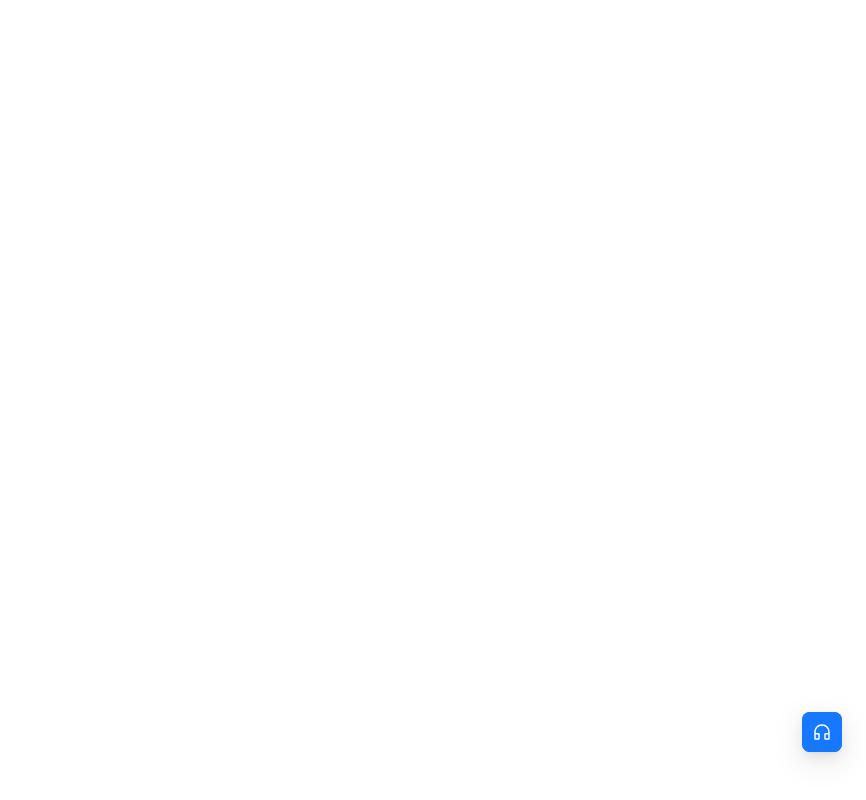
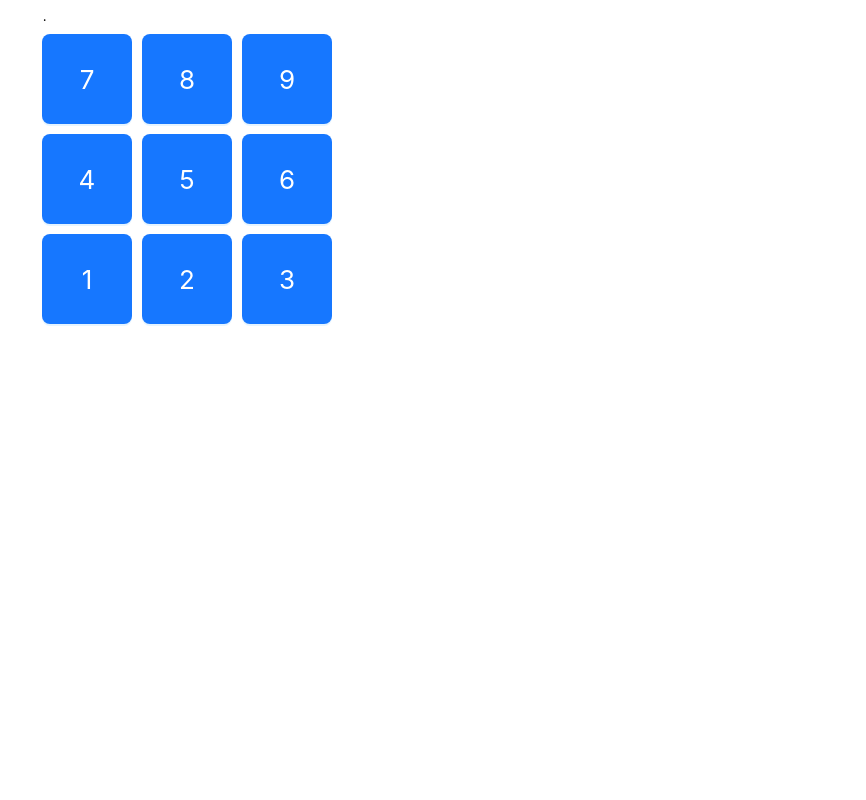
Before and after one commit to nenahui/Calculator, a React (Vite) app: page / in a window 1280 px wide. Shown: the whole page, without its empty margins (414-1280 px from the left). Built offline with nearby package versions, Linux system fonts and the light colour scheme.

Commit message:
Prepared buttons for the calculator

```diff
--- a/src/App.tsx
+++ b/src/App.tsx
@@ -1,15 +1,16 @@
-import { FloatButton } from 'antd';
-import { CustomerServiceOutlined } from '@ant-design/icons';
+import { ButtonItem } from './components/ButtonItem/ButtonItem';
+import { Flex } from 'antd';
+import { NUMBERS } from './constants';
 
 export const App = () => {
   return (
-    <>
-      <FloatButton
-        shape='square'
-        type='primary'
-        style={{ right: 24 }}
-        icon={<CustomerServiceOutlined />}
-      />
-    </>
+    <div className={'container'}>
+      ˙
+      <Flex wrap={'wrap-reverse'} gap={10}>
+        {NUMBERS.map((num) => (
+          <ButtonItem>{num}</ButtonItem>
+        ))}
+      </Flex>
+    </div>
   );
 };
--- /dev/null
+++ b/src/components/ButtonItem/ButtonItem.tsx
@@ -0,0 +1,14 @@
+import React from 'react';
+import { Button } from 'antd';
+
+export const ButtonItem: React.FC<React.PropsWithChildren> = ({ children }) => {
+  return (
+    <Button
+      size={'large'}
+      style={{ width: 90, height: 90, fontSize: 26 }}
+      type={'primary'}
+    >
+      {children}
+    </Button>
+  );
+};
--- /dev/null
+++ b/src/constants.ts
@@ -0,0 +1 @@
+export const NUMBERS = [1, 2, 3, 4, 5, 6, 7, 8, 9];
--- /dev/null
+++ b/src/index.css
@@ -0,0 +1,13 @@
+*, *::before, *::after {
+    box-sizing: border-box;
+}
+
+body, html {
+    margin: 0;
+}
+
+.container {
+    max-width: 400px;
+    margin: 0 auto;
+    padding: 1rem;
+}
--- a/src/main.tsx
+++ b/src/main.tsx
@@ -1,6 +1,7 @@
 import React from 'react';
 import ReactDOM from 'react-dom/client';
 import { App } from './App';
+import './index.css';
 
 ReactDOM.createRoot(document.getElementById('root')!).render(
   <React.StrictMode>
```
